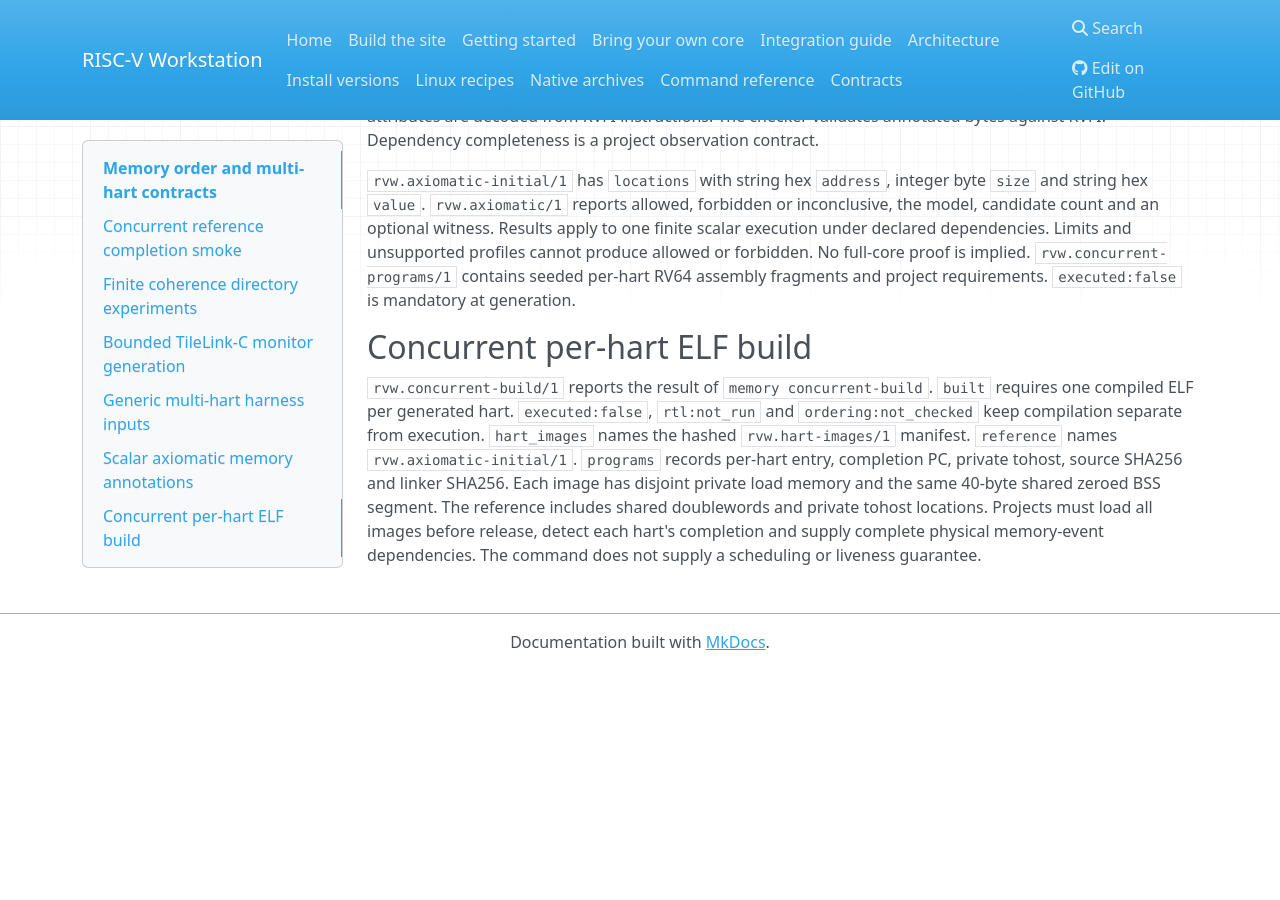
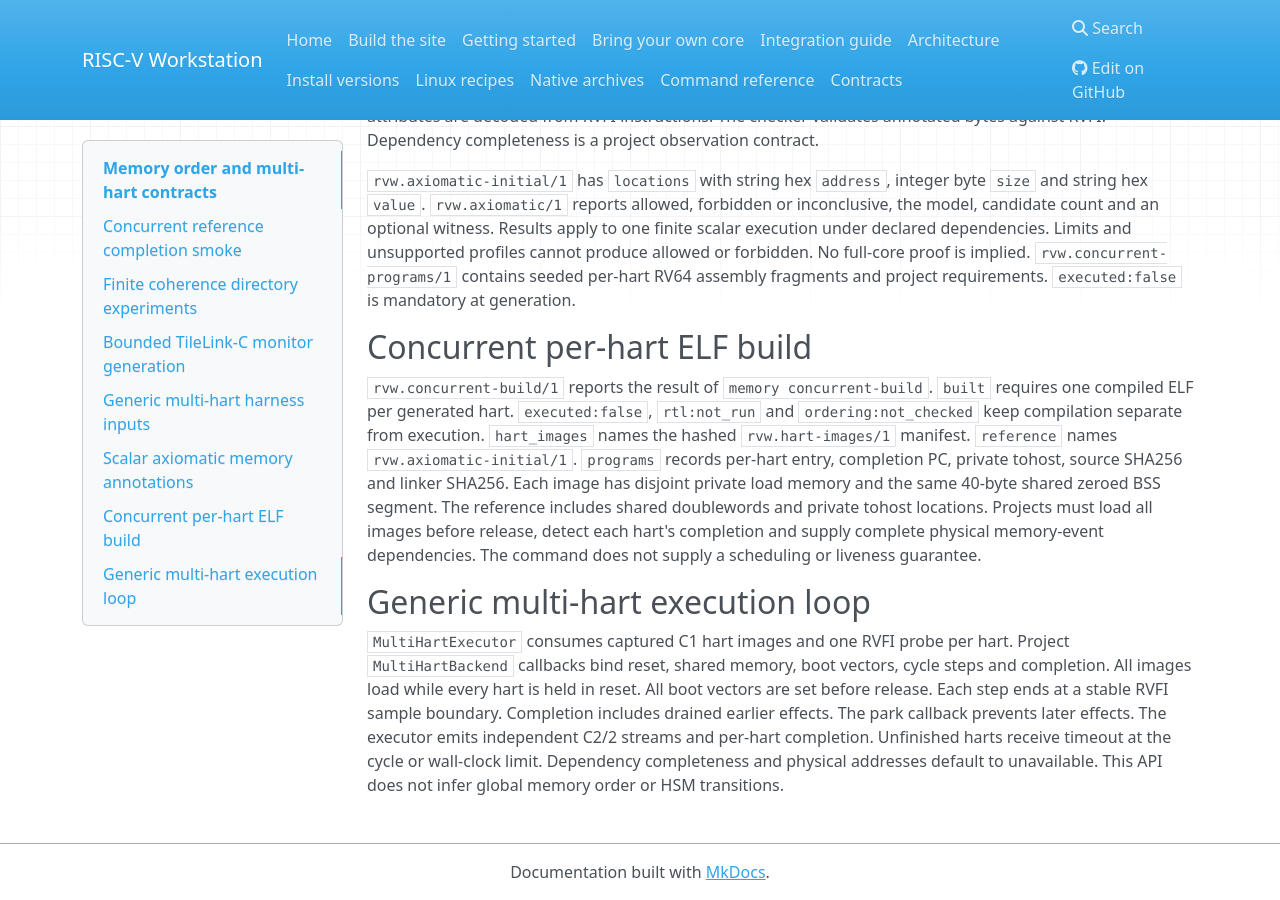
Before and after one commit to riscPrint/risc-v-workstation, an MkDocs documentation site: the page built from docs/contracts/memory.md, in a window 1280 px wide and 900 px high, scrolled down 1382 px. Built offline with MkDocs 1.6.1, drawn with Linux system fonts in a browser that asks for light colours; nearby versions of some CDN libraries; before the commit the page ends 2052 px from its top, so only the background shows below that.

Commit message:
feat(sim): add generic n-hart shared-memory execution loop
Refs: #90, #151

```diff
--- a/docs/contracts/memory.md
+++ b/docs/contracts/memory.md
@@ -96,3 +96,15 @@ zeroed BSS segment. The reference includes shared doublewords and private
 tohost locations. Projects must load all images before release, detect each
 hart's completion and supply complete physical memory-event dependencies.
 The command does not supply a scheduling or liveness guarantee.
+
+## Generic multi-hart execution loop
+
+`MultiHartExecutor` consumes captured C1 hart images and one RVFI probe per
+hart. Project `MultiHartBackend` callbacks bind reset, shared memory, boot
+vectors, cycle steps and completion. All images load while every hart is held
+in reset. All boot vectors are set before release. Each step ends at a stable
+RVFI sample boundary. Completion includes drained earlier effects. The park
+callback prevents later effects. The executor emits independent C2/2 streams
+and per-hart completion. Unfinished harts receive timeout at the cycle or
+wall-clock limit. Dependency completeness and physical addresses default to
+unavailable. This API does not infer global memory order or HSM transitions.
```
Also changed, not shown: RiscvSim/README.md (+28 -0 lines), 3 other files.
